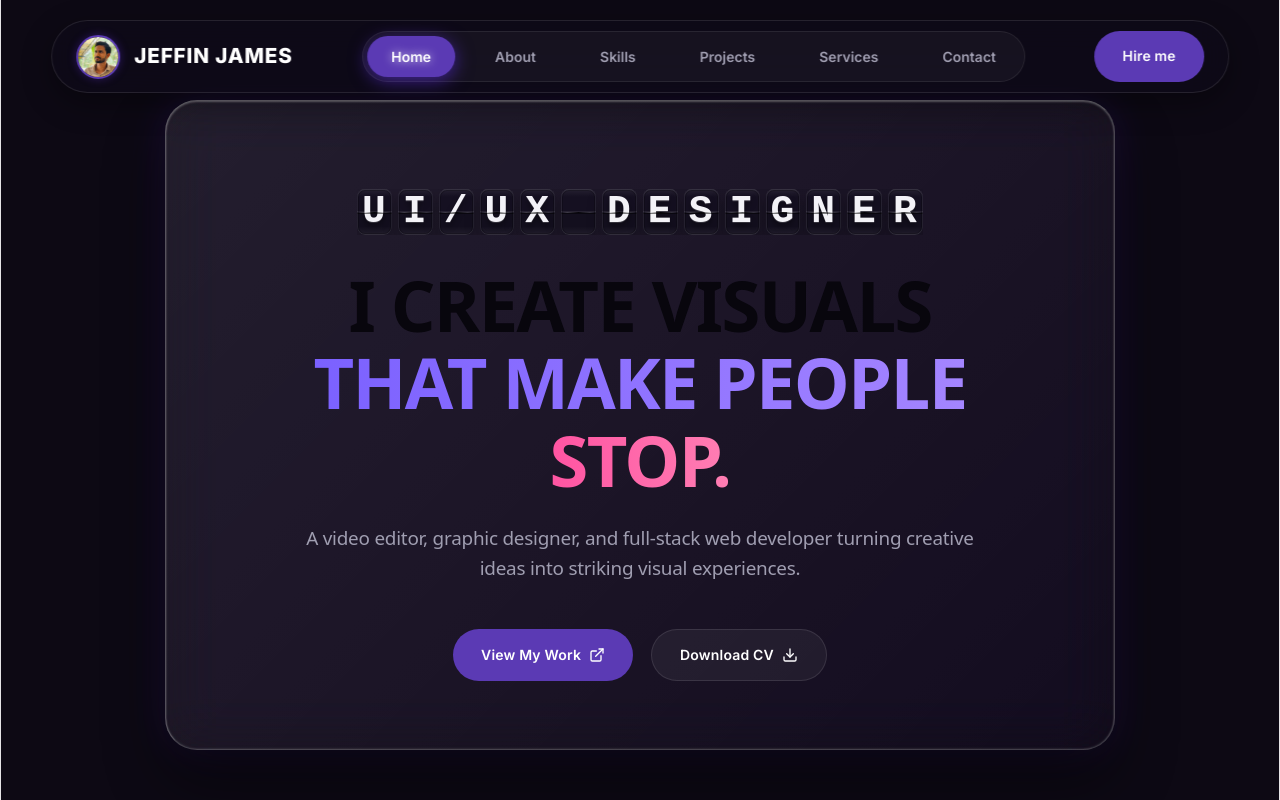
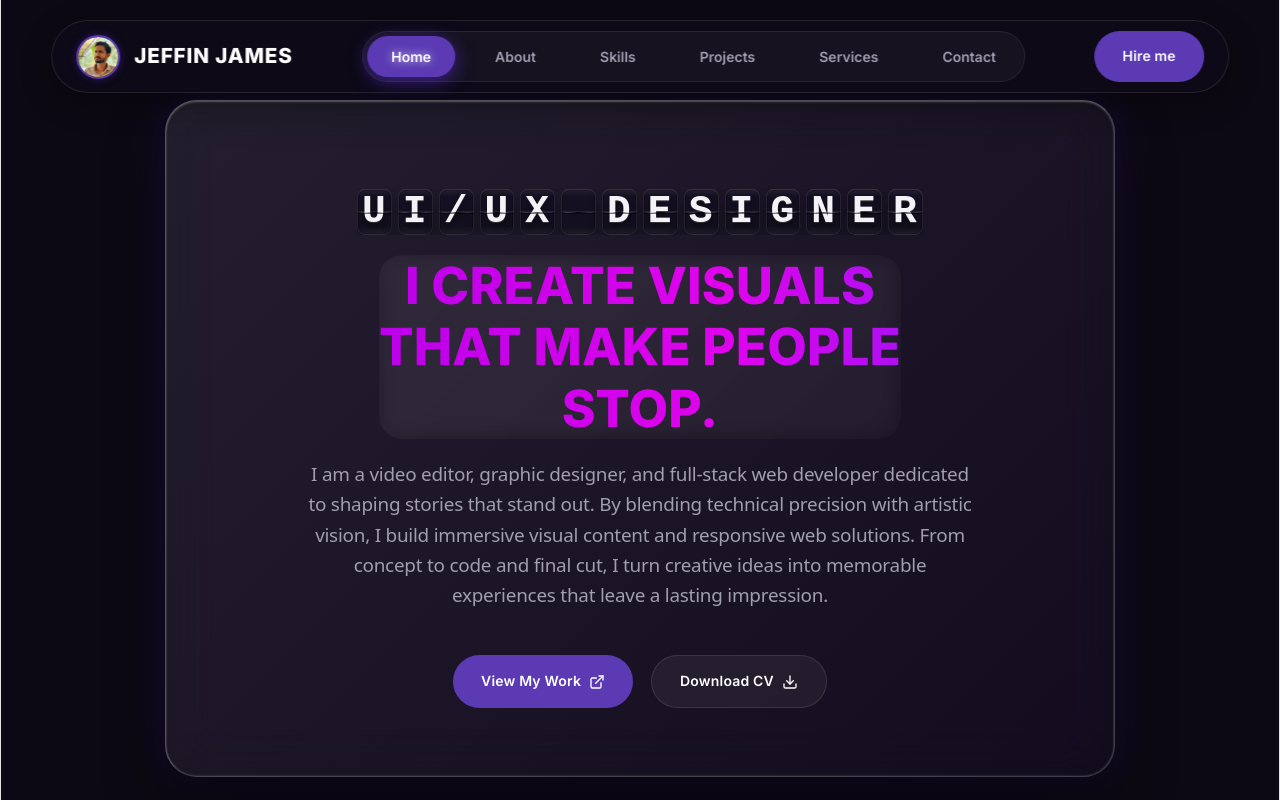
Before and after one commit to JEFFIN-JAMES-007/JEFFIN-JAMES, a React (Vite) app: page / in a window 1280 px wide. Shown: the top 800 px of the page. Built offline with nearby package versions, Linux system fonts and the light colour scheme.

Commit message:
Fix: homepage css

```diff
--- a/src/Pages/Home/home.jsx
+++ b/src/Pages/Home/home.jsx
@@ -6,7 +6,7 @@ import { Download, ExternalLink } from 'lucide-react';
 
 import SplitFlapText from '../../components/SplitFlapText';
 import ScrollReveal from '../../components/ScrollReveal';
-
+import GradientText from '../../components/GradientText';
 
 import './home.css';
 // import axios from 'axios';
@@ -54,10 +54,21 @@ const Home = () => {
             </div> */}
 
             {/* Split Flap Effect for Heading */}
-            <div style={{ margin: '20px 0', display: 'flex', justifyContent: 'center' }}>
+            <div
+              style={{
+                margin: '20px 0',
+                display: 'flex',
+                justifyContent: 'center',
+              }}
+            >
               <SplitFlapText
-                words={['I AM JEFFIN', 'VIDEO EDITOR', 'UI/UX DESIGNER', 'WEB DEVELOPER']}
-                flipDuration={0.10}
+                words={[
+                  'I AM JEFFIN',
+                  'VIDEO EDITOR',
+                  'UI/UX DESIGNER',
+                  'WEB DEVELOPER',
+                ]}
+                flipDuration={0.1}
                 stagger={0.05}
                 cycleDelay={1500}
                 charset="alphanumeric"
@@ -70,13 +81,32 @@ const Home = () => {
                 padTo={14}
               />
             </div>
-              <h1>
-              I CREATE VISUALS
-              <br />
-              <span className="gradient-text">THAT MAKE PEOPLE</span>
-              <br />
-              <span className="gradient-text-pink">STOP.</span>
-            </h1>
+            {/* Replaced heading with GradientText */}
+            {/* Animated Gradient Title */}
+            {/* <div style={{ margin: '1.5rem 0' }}> */}
+              <GradientText
+                colors={['#5227FF', '#a900e8', '#e003ed']}
+                animationSpeed={2}
+                showBorder={false}
+                className="hero-gradient-title"
+              >
+                <span
+                  style={{
+                    display: 'block',
+                    fontSize: 'clamp(1.8rem, 4vw, 3rem)',
+                    lineHeight: 1.2,
+                    fontWeight: 700,
+                    textAlign: 'center',
+                  }}
+                >
+                  I CREATE VISUALS
+                  <br />
+                  THAT MAKE PEOPLE
+                  <br />
+                  STOP.
+                </span>
+              </GradientText>
+            {/* </div> */}
             {/* Scroll Reveal Effect for Subtitle Paragraph */}
             <ScrollReveal
               baseOpacity={0.1}
@@ -85,7 +115,12 @@ const Home = () => {
               blurStrength={8}
               textClassName="hero-reveal-text"
             >
-              A video editor, graphic designer, and full-stack web developer turning creative ideas into striking visual experiences.
+              I am a video editor, graphic designer, and full-stack web
+              developer dedicated to shaping stories that stand out. By blending
+              technical precision with artistic vision, I build immersive visual
+              content and responsive web solutions. From concept to code and
+              final cut, I turn creative ideas into memorable experiences that
+              leave a lasting impression.
             </ScrollReveal>
             <div className="hero-buttons">
               <Link
--- /dev/null
+++ b/src/components/GradientText.css
@@ -0,0 +1,54 @@
+.animated-gradient-text {
+  position: relative;
+  margin: 0 auto;
+  display: flex;
+  max-width: fit-content;
+  flex-direction: row;
+  align-items: center;
+  justify-content: center;
+  border-radius: 1.25rem;
+  font-weight: 700;
+  backdrop-filter: blur(10px);
+  transition: box-shadow 0.5s ease-out;
+  overflow: hidden;
+  cursor: pointer;
+}
+
+.animated-gradient-text.with-border {
+  padding: 0.35rem 0.75rem;
+}
+
+.gradient-overlay {
+  position: absolute;
+  top: 0;
+  left: 0;
+  right: 0;
+  bottom: 0;
+  border-radius: inherit;
+  z-index: 0;
+  pointer-events: none;
+}
+
+.gradient-overlay::before {
+  content: '';
+  position: absolute;
+  left: 0;
+  top: 0;
+  border-radius: inherit;
+  width: calc(100% - 2px);
+  height: calc(100% - 2px);
+  left: 50%;
+  top: 50%;
+  transform: translate(-50%, -50%);
+  background-color: #120f17;
+  z-index: -1;
+}
+
+.text-content {
+  display: inline-block;
+  position: relative;
+  z-index: 2;
+  background-clip: text;
+  -webkit-background-clip: text;
+  color: transparent;
+}
--- /dev/null
+++ b/src/components/GradientText.jsx
@@ -0,0 +1,120 @@
+import { useState, useCallback, useEffect, useRef } from 'react';
+import {
+  motion,
+  useMotionValue,
+  useAnimationFrame,
+  useTransform,
+} from 'framer-motion';
+import './GradientText.css';
+
+export default function GradientText({
+  children,
+  className = '',
+  colors = ['#5227FF', '#FF9FFC', '#B497CF'],
+  animationSpeed = 8,
+  showBorder = false,
+  direction = 'horizontal',
+  pauseOnHover = false,
+  yoyo = true,
+}) {
+  const [isPaused, setIsPaused] = useState(false);
+  const progress = useMotionValue(0);
+  const elapsedRef = useRef(0);
+  const lastTimeRef = useRef(null);
+
+  const animationDuration = animationSpeed * 1000;
+
+  useAnimationFrame(time => {
+    if (isPaused) {
+      lastTimeRef.current = null;
+      return;
+    }
+
+    if (lastTimeRef.current === null) {
+      lastTimeRef.current = time;
+      return;
+    }
+
+    const deltaTime = time - lastTimeRef.current;
+    lastTimeRef.current = time;
+    elapsedRef.current += deltaTime;
+
+    if (yoyo) {
+      const fullCycle = animationDuration * 2;
+      const cycleTime = elapsedRef.current % fullCycle;
+
+      if (cycleTime < animationDuration) {
+        progress.set((cycleTime / animationDuration) * 100);
+      } else {
+        progress.set(
+          100 - ((cycleTime - animationDuration) / animationDuration) * 100
+        );
+      }
+    } else {
+      progress.set((elapsedRef.current / animationDuration) * 100);
+    }
+  });
+
+  useEffect(() => {
+    elapsedRef.current = 0;
+    progress.set(0);
+  }, [animationSpeed, progress, yoyo]);
+
+  const backgroundPosition = useTransform(progress, p => {
+    if (direction === 'horizontal') {
+      return `${p}% 50%`;
+    } else if (direction === 'vertical') {
+      return `50% ${p}%`;
+    } else {
+      return `${p}% 50%`;
+    }
+  });
+
+  const handleMouseEnter = useCallback(() => {
+    if (pauseOnHover) setIsPaused(true);
+  }, [pauseOnHover]);
+
+  const handleMouseLeave = useCallback(() => {
+    if (pauseOnHover) setIsPaused(false);
+  }, [pauseOnHover]);
+
+  const gradientAngle =
+    direction === 'horizontal'
+      ? 'to right'
+      : direction === 'vertical'
+        ? 'to bottom'
+        : 'to bottom right';
+  const gradientColors = [...colors, colors[0]].join(', ');
+
+  const gradientStyle = {
+    backgroundImage: `linear-gradient(${gradientAngle}, ${gradientColors})`,
+    backgroundSize:
+      direction === 'horizontal'
+        ? '300% 100%'
+        : direction === 'vertical'
+          ? '100% 300%'
+          : '300% 300%',
+    backgroundRepeat: 'repeat',
+  };
+
+  return (
+    <motion.div
+      className={`animated-gradient-text ${showBorder ? 'with-border' : ''} ${className}`}
+      onMouseEnter={handleMouseEnter}
+      onMouseLeave={handleMouseLeave}
+    >
+      {showBorder && (
+        <motion.div
+          className="gradient-overlay"
+          style={{ ...gradientStyle, backgroundPosition }}
+        />
+      )}
+      <motion.div
+        className="text-content"
+        style={{ ...gradientStyle, backgroundPosition }}
+      >
+        {children}
+      </motion.div>
+    </motion.div>
+  );
+}
--- a/src/components/ScrollReveal.jsx
+++ b/src/components/ScrollReveal.jsx
@@ -16,7 +16,7 @@ const ScrollReveal = ({
   containerClassName = '',
   textClassName = '',
   rotationEnd = 'bottom bottom',
-  wordAnimationEnd = 'bottom bottom'
+  wordAnimationEnd = 'bottom bottom',
 }) => {
   const containerRef = useRef(null);
 
@@ -36,7 +36,10 @@ const ScrollReveal = ({
     const el = containerRef.current;
     if (!el) return;
 
-    const scroller = scrollContainerRef && scrollContainerRef.current ? scrollContainerRef.current : window;
+    const scroller =
+      scrollContainerRef && scrollContainerRef.current
+        ? scrollContainerRef.current
+        : window;
 
     gsap.fromTo(
       el,
@@ -49,8 +52,8 @@ const ScrollReveal = ({
           scroller,
           start: 'top bottom',
           end: rotationEnd,
-          scrub: true
-        }
+          scrub: true,
+        },
       }
     );
 
@@ -68,8 +71,8 @@ const ScrollReveal = ({
           scroller,
           start: 'top bottom-=20%',
           end: wordAnimationEnd,
-          scrub: true
-        }
+          scrub: true,
+        },
       }
     );
 
@@ -78,7 +81,7 @@ const ScrollReveal = ({
         wordElements,
         { filter: `blur(${blurStrength}px)` },
         {
-          ease: 'none',
+          ease: '0.4',
           filter: 'blur(0px)',
           stagger: 0.05,
           scrollTrigger: {
@@ -86,8 +89,8 @@ const ScrollReveal = ({
             scroller,
             start: 'top bottom-=20%',
             end: wordAnimationEnd,
-            scrub: true
-          }
+            scrub: true,
+          },
         }
       );
     }
@@ -95,7 +98,15 @@ const ScrollReveal = ({
     return () => {
       ScrollTrigger.getAll().forEach(trigger => trigger.kill());
     };
-  }, [scrollContainerRef, enableBlur, baseRotation, baseOpacity, rotationEnd, wordAnimationEnd, blurStrength]);
+  }, [
+    scrollContainerRef,
+    enableBlur,
+    baseRotation,
+    baseOpacity,
+    rotationEnd,
+    wordAnimationEnd,
+    blurStrength,
+  ]);
 
   return (
     <h2 ref={containerRef} className={`scroll-reveal ${containerClassName}`}>
```
